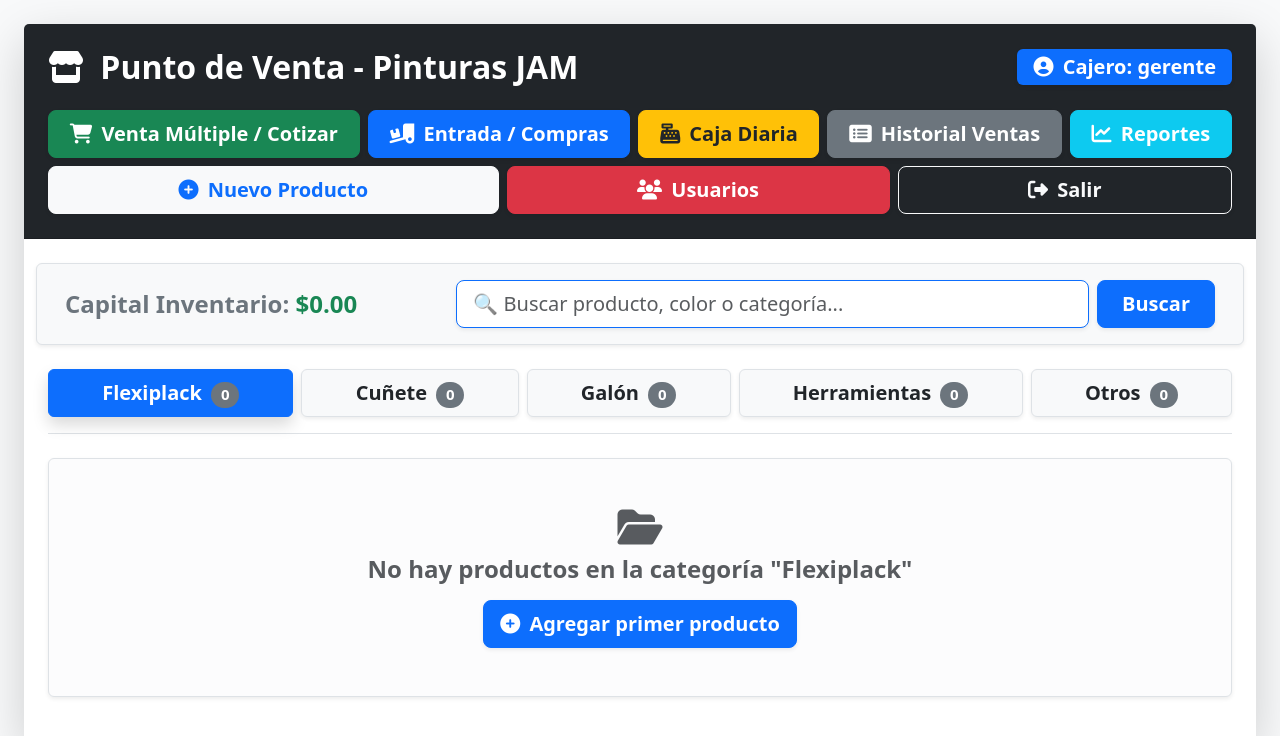
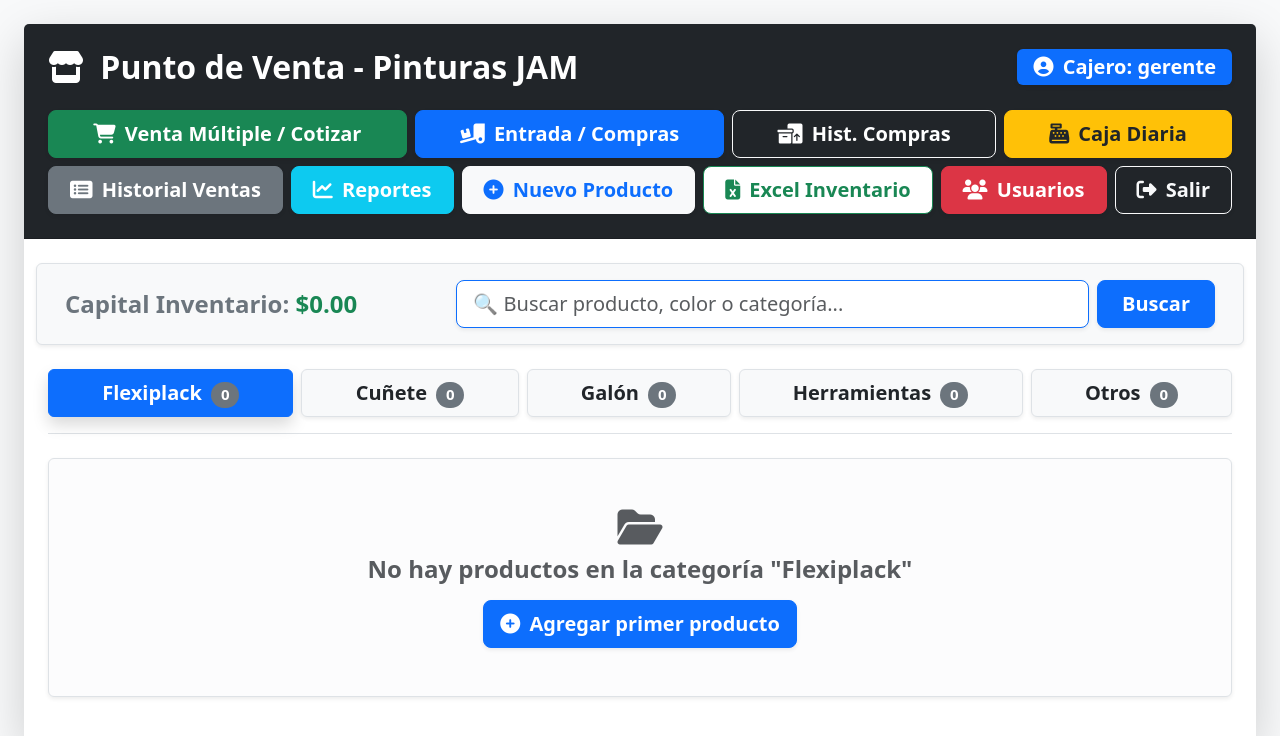
Before and after one commit to ventasrespondeya-cell/Control-de-Inventario---Pinturas-JAM, a Flask app: page / in a window 1280 px wide. Shown: the top 736 px of the page. Run offline with Flask 3, Linux system fonts and the light colour scheme; the visitor is signed in with stand-in values (Sample User, id 1); data that the repository does not hold is empty; parts of the project's set-up code (start-up, migrations or seed data) failed here and were passed over; some libraries are stand-ins or nearby versions.

Commit message:
Update index.html

```diff
--- a/templates/index.html
+++ b/templates/index.html
@@ -24,10 +24,12 @@
                 <div class="d-flex flex-wrap gap-2">
                     <a href="/cotizar" class="btn btn-success btn-lg fw-bold flex-grow-1 shadow-sm"><i class="fas fa-shopping-cart me-1"></i> Venta Múltiple / Cotizar</a>
                     <a href="/comprar" class="btn btn-primary btn-lg fw-bold flex-grow-1 shadow-sm"><i class="fas fa-truck-loading me-1"></i> Entrada / Compras</a>
+                    <a href="/historial_compras" class="btn btn-dark btn-lg fw-bold flex-grow-1 shadow-sm border border-light"><i class="fas fa-boxes-packing me-1"></i> Hist. Compras</a>
                     <a href="/caja" class="btn btn-warning btn-lg fw-bold flex-grow-1 shadow-sm text-dark"><i class="fas fa-cash-register me-1"></i> Caja Diaria</a>
                     <a href="/historial" class="btn btn-secondary btn-lg fw-bold flex-grow-1 shadow-sm"><i class="fas fa-list-alt me-1"></i> Historial Ventas</a>
                     <a href="/reportes" class="btn btn-info text-white btn-lg fw-bold flex-grow-1 shadow-sm"><i class="fas fa-chart-line me-1"></i> Reportes</a>
                     <a href="/agregar" class="btn btn-light text-primary btn-lg fw-bold flex-grow-1 shadow-sm"><i class="fas fa-plus-circle me-1"></i> Nuevo Producto</a>
+                    <a href="/exportar" class="btn btn-outline-success bg-white btn-lg fw-bold flex-grow-1 shadow-sm"><i class="fas fa-file-excel me-1"></i> Excel Inventario</a>
                     {% if session.get('usuario') == 'gerente' %}
                     <a href="/usuarios" class="btn btn-danger btn-lg fw-bold flex-grow-1 shadow-sm"><i class="fas fa-users me-1"></i> Usuarios</a>
                     {% endif %}
```
